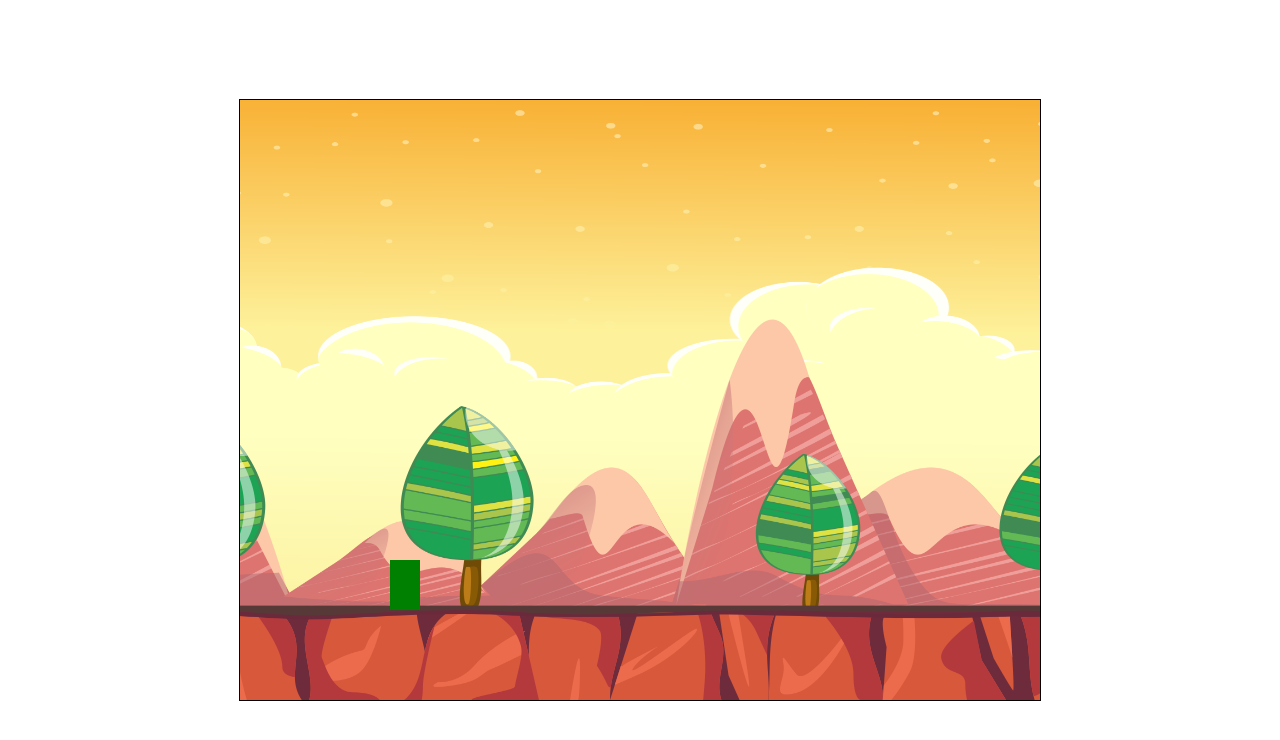
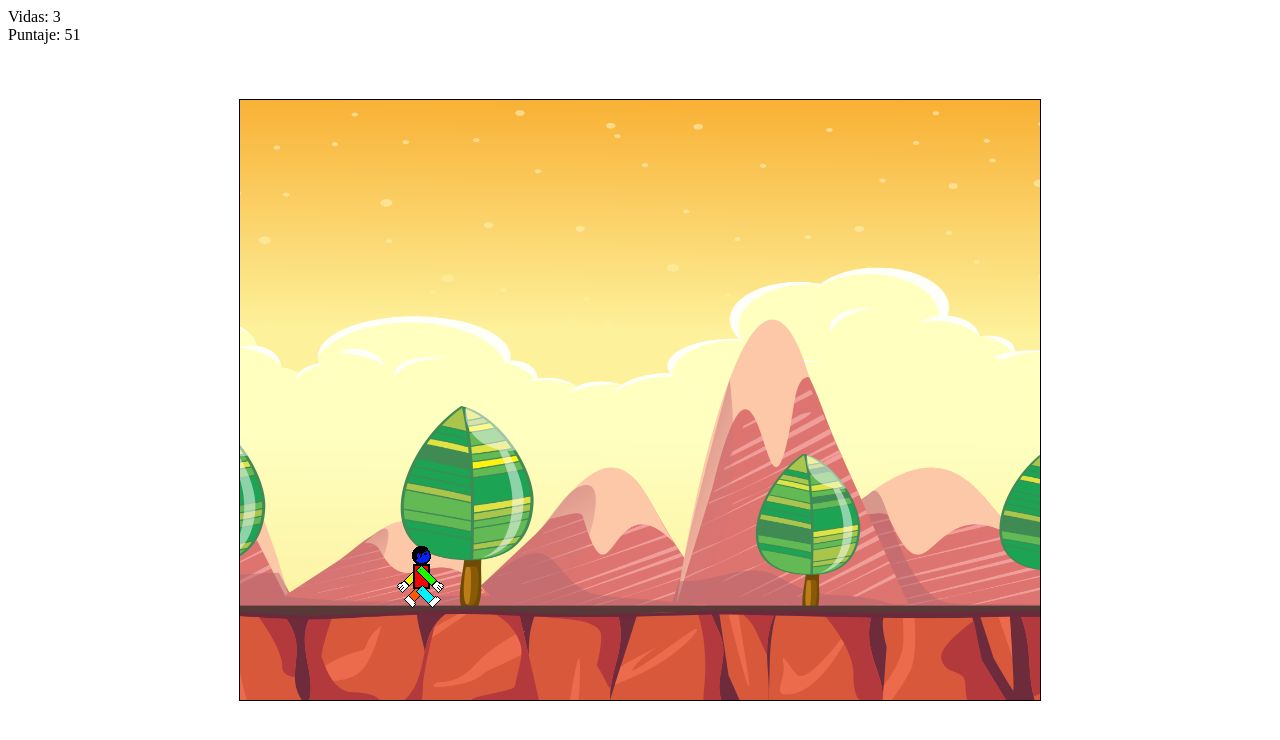
Before and after one commit to RodrigoH95/robot-game, a plain HTML site: page index.html in a window 1280 px wide. Drawn offline with Linux system fonts and the light colour scheme; animation ran at ten frames a second.

Commit message:
Nuevo loader y clases para delegar responsabilidades. Preparacion para limpieza de codigo

```diff
--- a/actors.js
+++ b/actors.js
@@ -1,23 +1,26 @@
 class Actor {
-  constructor({x, y, width, height}) {
+  constructor({x, y, width, height, img}) {
+    console.log("Imagen recibida", img);
     this.width = width;
     this.height = height;
     this.groundHeight = y;
     this.pos = { x, y };
+    this.isAlive = true;
     this.speed = {
       x: 5,
       y: 0
     }
-    // this.img = img;
+    this.img = img;
   }
 }
 
 class Player extends Actor {
-  constructor({x, y, width, height}) {
-    super({x, y, width, height});
+  constructor({x, y, width, height, img}) {
+    super({x, y, width, height, img});
     this.controls = new Controls();
     this.isJumping = false;
     this.isHitting = false;
+    this.frame = 0;
   }
 
   toggleControls() {
@@ -26,12 +29,14 @@ class Player extends Actor {
   }
 
   draw(ctx) {
-    ctx.fillStyle = "green";
-    // Reemplazar por img
-    ctx.fillRect(this.pos.x, this.pos.y, this.width, this.height);
+    // ctx.fillStyle = "green";
+    // // Reemplazar por img
+    // ctx.fillRect(this.pos.x, this.pos.y, this.width, this.height);
+      ctx.drawImage(this.img, (Math.floor(this.frame / 4)) % 4 * 64, 0, this.width, this.height, this.pos.x, this.pos.y, this.width, this.height);
   }
 
   update() {
+    this.frame ++;
     this.checkControls();
     this.pos.y += this.speed.y;
     if (this.pos.y < this.groundHeight) {
@@ -63,8 +68,8 @@ class Player extends Actor {
 }
 
 class NPC extends Actor {
-  constructor({x, y, width, height}) {
-    super({x, y, width, height});
+  constructor({x, y, width, height, img}) {
+    super({x, y, width, height, img});
   }
 
   draw(ctx) {
@@ -82,7 +87,6 @@ class Bullet {
   constructor ({x, y, speed}) {
     this.pos = { x, y};
     this.speed = speed;
-    // width y height necesarios para check de colisiones
     this.width = 15;
     this.height = 8;
   }
@@ -98,8 +102,8 @@ class Bullet {
 }
 
 class Enemy extends Actor {
-  constructor({x, y, width, height}) {
-    super({x, y, width, height});
+  constructor({x, y, width, height, img}) {
+    super({x, y, width, height, img});
     this.canShoot = true;
     this.bullets = 3;
   }
@@ -109,8 +113,9 @@ class Enemy extends Actor {
     ctx.fillRect(this.pos.x, this.pos.y, this.width, this.height);
   }
 
+  // Genera un proyectil en la posicion actual del enemigo
   shoot() {
-    return new Bullet({x: this.pos.x, y: this.pos.y + this.height / 4, speed: this.speed.x * 2});
+    return new Bullet({x: this.pos.x, y: this.pos.y + this.height / 4, speed: this.speed.x * 3});
   }
 
   update() {
--- /dev/null
+++ b/collisions.js
@@ -0,0 +1,46 @@
+class Collisions {
+  static checkAllCollisions(canvas, player, npcs, enemies, projectiles) {
+    this.checkPlayerMapCollision(player, canvas);
+    this.checkNPCMapCollision(canvas, npcs);
+    this.checkNPCMapCollision(canvas, enemies);
+    this.checkPlayerNpcCollision(player, npcs);
+    this.checkPlayerNpcCollision(player, enemies);
+    this.checkBulletCollision(player, projectiles);
+
+  }
+
+  static checkPlayerMapCollision(player, canvas) {
+    if(player.pos.x <= 0) player.pos.x = 0;
+    if(player.pos.x >= canvas.width - player.width) player.pos.x = canvas.width - player.width;
+  }
+
+  static checkNPCMapCollision(canvas, npcArray) {
+    const npc = npcArray[0];
+    if(npc && (npc.pos.x < -npc.width || npc.pos.y + npc.height < 0 || npc.pos.x > canvas.width * 2)) {
+      npcArray.shift();
+    }
+  }
+
+  static checkPlayerNpcCollision(player, npcArray) {
+    for (const npc of npcArray) {
+      if(!(npc.pos.x + npc.width < player.pos.x || npc.pos.x > player.pos.x + player.width || npc.pos.y + npc.height < player.pos.y || npc.pos.y > player.pos.y + player.height) && player.isHitting) {
+        npc.speed = { x: -10, y: 20 };
+        npc.isAlive = false;
+        // this.wantedLevel++;
+        // this.gui.addPuntaje(100);
+      }
+    }
+  }
+
+  static checkBulletCollision(player, projectiles) {
+    for (let b = 0; b < projectiles.length; b++) {
+      const bullet = projectiles[b];
+      if(!(bullet.pos.x + bullet.width < player.pos.x || bullet.pos.x > player.pos.x + player.width || bullet.pos.y + bullet.height < player.pos.y || bullet.pos.y > player.pos.y + player.height)) {
+        // this.lives--;
+        // this.gui.setVidas(this.lives);
+        projectiles.splice(projectiles[b], 1);
+        b--;
+      }
+    }
+  }
+}
--- a/game.js
+++ b/game.js
@@ -2,10 +2,12 @@ class Game {
   constructor({speed, groundHeight}) {
     this.canvas = null;
     this.ctx = null;
+
     this.isPaused = false;
     this.groundHeight = groundHeight;
     this.gameSpeed = speed;
-
+    this.gui = null;
+    this.loader = null;
     this.bg = null;
     this.layers = [1, 2, 3, 4, 5]; // Nombre de cada capa
     this.player = null;
@@ -26,9 +28,15 @@ class Game {
     this.ctx = this.canvas.getContext("2d");
     this.bg = new Background(this.canvas, this.gameSpeed);
     this.loadImages();
-    this.player = new Player({x: 150, y: this.canvas.height - this.groundHeight, width: 30, height: 50});
+    this.gui = new GUI();
+    this.player = new Player({x: 150, y: this.canvas.height - this.groundHeight, width: 64, height: 64, img: this.loader.getResource("player_sprite")});
+    console.log(this.player.img);
     this.player.speed.x = 6;
     this.player.toggleControls();
+    // Pause
+    window.addEventListener("keydown", key => {
+      if (key.code === "KeyP") this.togglePause();
+    })
     this.startLoop();
   }
 
@@ -51,52 +59,7 @@ class Game {
   }
 
   checkCollissions() {
-    // Personaje choca con laterales
-    this.checkPlayerMapCollision();
-    // Npc sale del mapa
-    this.checkNPCMapCollision(this.npc);
-    this.checkNPCMapCollision(this.enemies);
-    this.checkNPCMapCollision(this.projectiles);
-    this.checkPlayerNpcCollision(this.npc);
-    this.checkPlayerNpcCollision(this.enemies);
-    this.checkBulletCollision();
-
-  }
-
-  checkPlayerMapCollision() {
-    if(this.player.pos.x <= 0) this.player.pos.x = 0;
-    if(this.player.pos.x >= this.canvas.width - this.player.width) this.player.pos.x = this.canvas.width - this.player.width;
-  }
-
-  checkNPCMapCollision(npcArray) {
-    const npc = npcArray[0];
-    if(npc && (npc.pos.x < -npc.width || npc.pos.y + npc.height < 0 || npc.pos.x > this.canvas.width * 2)) {
-      npcArray.shift();
-    }
-  }
-
-  checkPlayerNpcCollision(npcArray) {
-    for (const npc of npcArray) {
-      if(!(npc.pos.x + npc.width < this.player.pos.x || npc.pos.x > this.player.pos.x + this.player.width || npc.pos.y + npc.height < this.player.pos.y || npc.pos.y > this.player.pos.y + this.player.height) && this.player.isHitting) {
-        npc.speed = {
-          x: -10,
-          y: 20
-        }
-        this.wantedLevel++;
-      }
-    }
-  }
-
-  checkBulletCollision() {
-    for (let b = 0; b < this.projectiles.length; b++) {
-      const bullet = this.projectiles[b];
-      if(!(bullet.pos.x + bullet.width < this.player.pos.x || bullet.pos.x > this.player.pos.x + this.player.width || bullet.pos.y + bullet.height < this.player.pos.y || bullet.pos.y > this.player.pos.y + this.player.height)) {
-        this.lives--;
-        console.log("Jugador pierde una vida. Restan:", this.lives);
-        this.projectiles.splice(this.projectiles[b], 1);
-        b--;
-      }
-    }
+    Collisions.checkAllCollisions(this.canvas, this.player, this.npc, this.enemies, this.projectiles);
   }
 
   animate() {
@@ -109,9 +72,9 @@ class Game {
 
   draw() {
     this.bg.draw(this.ctx);
-    this.player.draw(this.ctx);
     this.npc.forEach(npc => npc.draw(this.ctx));
     this.enemies.forEach(enemy => enemy.draw(this.ctx));
+    this.player.draw(this.ctx);
     this.projectiles.forEach(p => p.draw(this.ctx));
   }
 
@@ -121,25 +84,35 @@ class Game {
     }
     // DEBUG
     // console.log("Npcs:", this.npc.length, "enemies:", this.enemies.length, "projectiles", this.projectiles.length);
-
+    this.gui.addPuntaje(1);
     this.bg.update();
     this.player.update();
     this.npc.forEach(npc => npc.update());
     this.enemies.forEach(enemy => {
       enemy.update();
-      if(enemy.canShoot && enemy.pos.x - this.player.pos.x <= 1000) {
-        enemy.canShoot = false;
-        const interval = setInterval(() => {
-          if(enemy.bullets == 0) clearInterval(interval);
-          this.projectiles.push(enemy.shoot());
-          enemy.bullets--;
-        }, 800)
-      }
+      this.calculateProjectiles(enemy);
     });
     this.projectiles.forEach(p => p.update());
     this.checkCollissions();
     this.distance++;
     this.calculateSpawn();
+  }
+
+  calculateProjectiles(enemy) {
+    if(enemy.canShoot && enemy.pos.x - this.player.pos.x <= 950) {
+      enemy.canShoot = false;
+      const interval = setInterval(() => {
+        if(enemy.bullets == 0 || !enemy.isAlive) return clearInterval(interval);
+        const bullet = enemy.shoot();
+        // Comprobar si el jugador está del lado derecho del proyectil
+        if(bullet.pos.x < this.player.pos.x) {
+          bullet.speed *= -1;
+          bullet.pos.x += this.player.width / 2; // para que el enemigo dispare desde el lado derecho
+        }
+        this.projectiles.push(bullet);
+        enemy.bullets--;
+      }, 800)
+    }
   }
 
   gameOver() {
@@ -149,14 +122,10 @@ class Game {
   }
 
   calculateSpawn() {
-    if(Math.floor(Math.random() * 2) && this.distance % 50 == 0) {
-      const prob = 1 / (1 + this.wantedLevel / 20);
-      const obj = {x: this.canvas.width + Math.floor(Math.random() * this.canvas.width / 4), y: this.canvas.height - this.groundHeight, width: 30, height: 50}
-      if(Math.random() < 0) {
-        this.npc.push(new NPC(obj))
-      } else {
-        this.enemies.push(new Enemy(obj))
-      }
+    if(Math.floor(Math.random() * 2) && this.distance % 100 == 0) {
+      const prob = 1 / (1 + this.wantedLevel / 20); // Probabilidad de spawn basado en la cantidad de npc eliminados
+      const obj = { x: this.canvas.width + Math.floor(Math.random() * this.canvas.width / 4), y: this.canvas.height - this.groundHeight, width: 30, height: 50 }
+      Math.random() < prob ? this.npc.push(new NPC(obj)) : this.enemies.push(new Enemy(obj));
     }
   }
 }
--- /dev/null
+++ b/gui.js
@@ -0,0 +1,14 @@
+class GUI {
+  constructor() {
+    this.vidas = document.getElementById("vidas");
+    this.puntaje = document.getElementById("puntaje");
+  }
+
+  setVidas(vidas) {
+    this.vidas.innerText = vidas;
+  }
+
+  addPuntaje(puntaje) {
+    this.puntaje.innerText = Number(this.puntaje.innerText) + puntaje;
+  }
+}
--- a/index.html
+++ b/index.html
@@ -8,12 +8,17 @@
   <title>Robot</title>
 </head>
 <body>
+  <div>Vidas: <span id="vidas">3</span></div>
+  <div>Puntaje: <span id="puntaje">0</span></div>
   <canvas id="myCanvas"></canvas>
 
   <!-- SCRIPTS -->
   <script src="controls.js"></script>
   <script src="background.js"></script>
   <script src="actors.js"></script>
+  <script src="collisions.js"></script>
+  <script src="gui.js"></script>
+  <script src="loader.js"></script>
   <script src="game.js"></script>
   <script src="main.js"></script>
 </body>
--- /dev/null
+++ b/loader.js
@@ -0,0 +1,36 @@
+class Loader {
+    static resourcesToLoad = null;
+    static resources = [];
+    static game = null;
+
+  static setGame(game) {
+    this.game = game;
+  }
+
+  static loadResources(resourceArr) {
+    this.resourcesToLoad = resourceArr.length;
+    for (const resource of resourceArr) {
+      this.loadAsset(resource);
+    }
+  }
+
+  static loadAsset(resource) {
+    const id = resource.id;
+    const img = new Image();
+    img.onload = this.resourcesToLoad--;
+    img.src = resource.src;
+    this.resources.push({id, img});
+    this.checkGameStart();
+  }
+
+  static getResource(id) {
+    const resource = this.resources.find(asset => asset.id === id);
+    return resource.img;
+  }
+
+  static checkGameStart() {
+    if (!this.resourcesToLoad) {
+      this.game.init(800, 600);
+    }
+  }
+}
--- a/main.js
+++ b/main.js
@@ -1,2 +1,11 @@
-const game = new Game({speed: 5, groundHeight: 140});
-game.init(800, 600);
+const resources = [
+  {
+    id: "player_sprite", src: "./img/player_sprite.png"
+  },
+]
+
+const game = new Game({speed: 5, groundHeight: 155});
+
+game.loader = Loader;
+game.loader.setGame(game);
+game.loader.loadResources(resources);
```
Also changed, not shown: img/player_sprite.png (added), img/player_sprite2.png (added).
